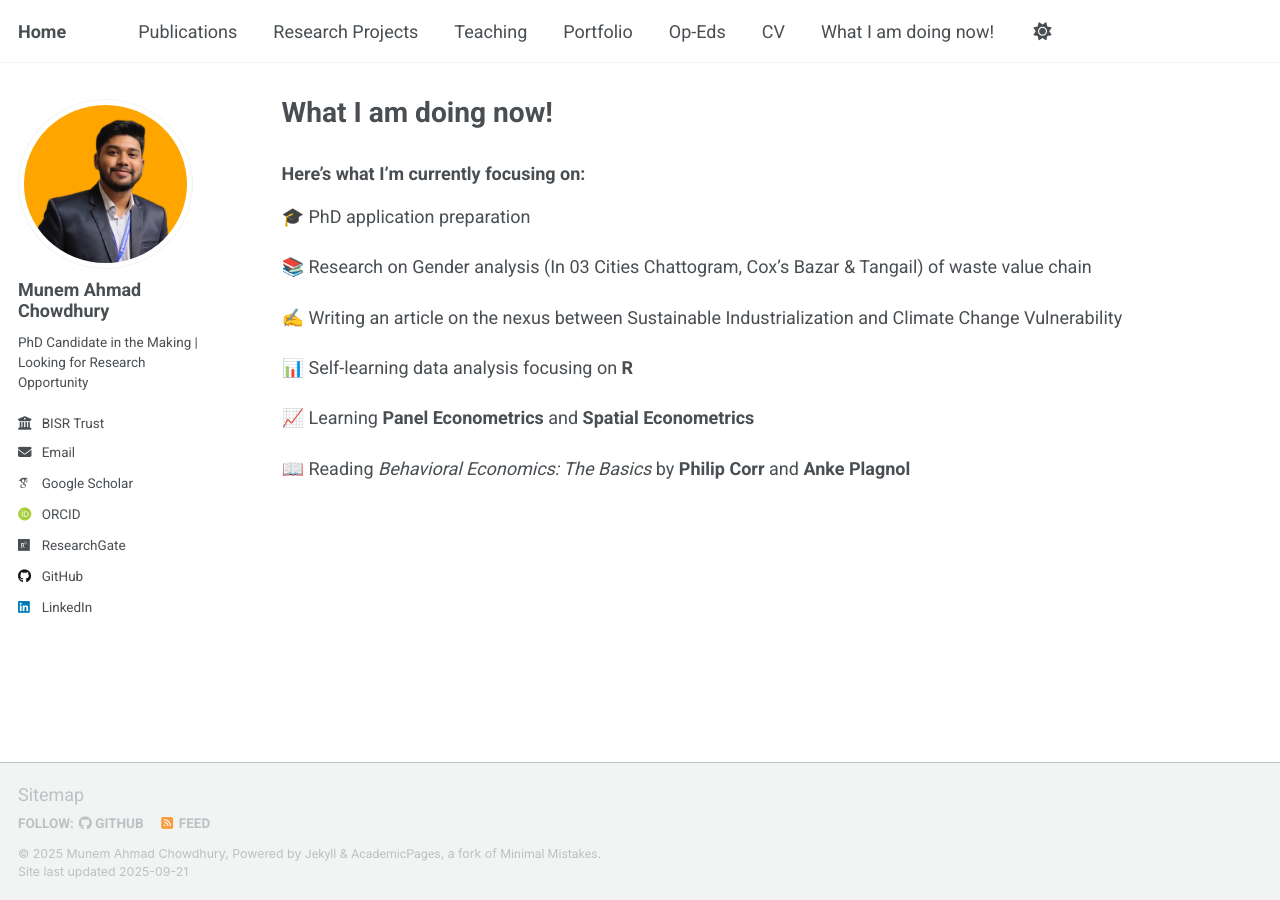
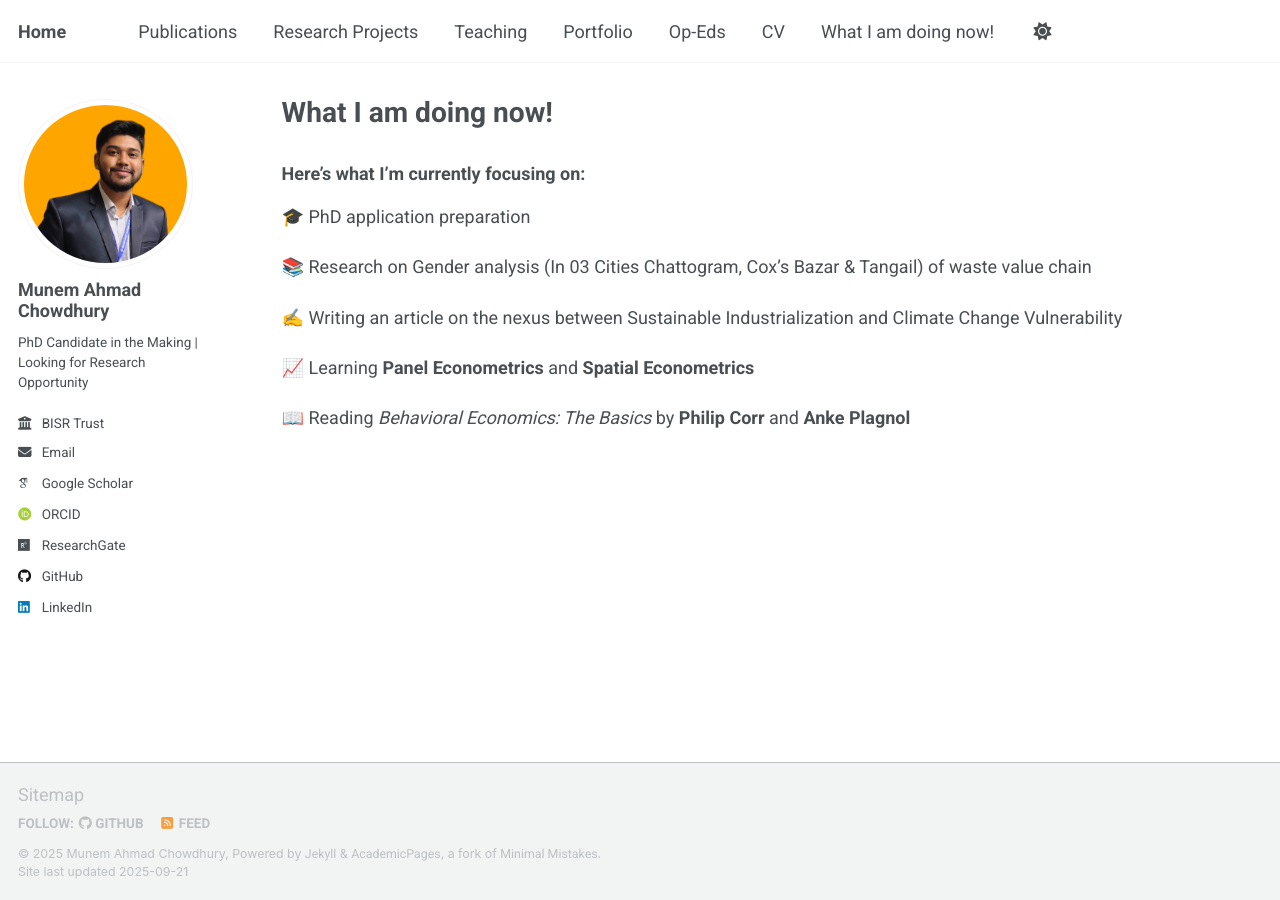
Before and after one commit to munemahmad/munemahmad.github.io, a Jekyll site: the page built from _pages/now.md, in a window 1280 px wide. Built offline with Jekyll 4.4.1, drawn with Linux system fonts in a browser that asks for light colours; some web fonts are replaced; a script that is not in the unit is left out.

Commit message:
Update now.md

```diff
--- a/_pages/now.md
+++ b/_pages/now.md
@@ -13,8 +13,6 @@ author_profile: true
 
 ✍️ Writing an article on the nexus between Sustainable Industrialization and Climate Change Vulnerability
 
-📊 Self-learning data analysis focusing on **R**
-
 📈 Learning **Panel Econometrics** and **Spatial Econometrics**
 
 📖 Reading *Behavioral Economics: The Basics* by **Philip Corr** and **Anke Plagnol**
```
